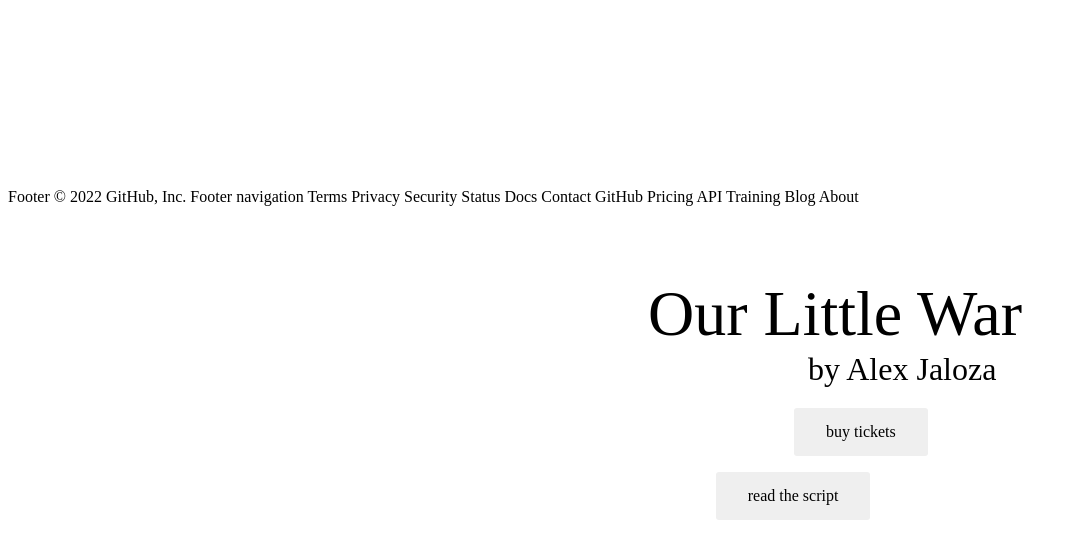
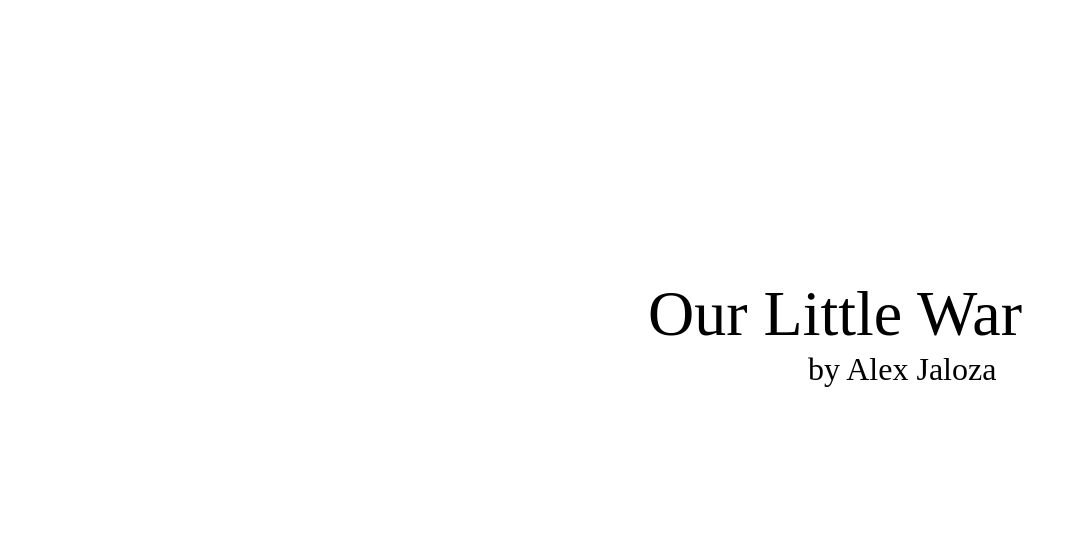
Before and after one commit to alexjaloza/ourlittlewar, a plain HTML site: page olw.html in a window 1280 px wide. Shown: the part 5-564 px from the top of the page, without its empty margins (0-1076 px from the left). Drawn offline with Linux system fonts and the light colour scheme.

Commit message:
Update olw.html

```diff
--- a/olw.html
+++ b/olw.html
@@ -67,30 +67,12 @@
 </head>
 <body background='background.png' background-size="contain">
   <section>
-  <!--<p2>Open Hydrant/Urban Waves</p2>-->
   <br>
   <p1 style="text-align:right;">Our Little War</p1>
   <br>
   <p2 style="text-align:center;">by Alex Jaloza</p2>
   <br>
-  <button type="button" class="button1" onclick="window.location.href='https://www.eventbrite.com/e/my-man-the-wolf-tickets-373382074837';">buy tickets</button>
-  <button type="button" class="button2" onclick="window.location.href='https://w3docs.com';">read the script</button>
-  <!--<p2>directed by Lewis Robert Gurgis</p2>-->
   <br>
   </section>
 </body>
 </html>
-Footer
-© 2022 GitHub, Inc.
-Footer navigation
-Terms
-Privacy
-Security
-Status
-Docs
-Contact GitHub
-Pricing
-API
-Training
-Blog
-About
```
